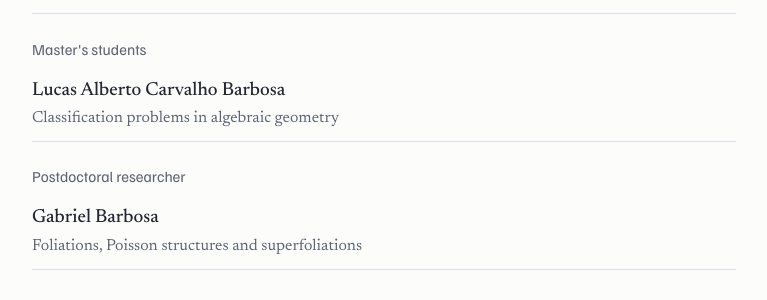
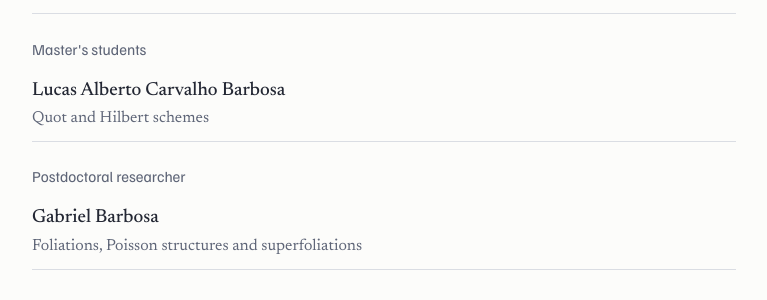
Before and after one commit to charlesalmd/charlesalmd.github.io, a Jekyll site: the page built from students/index.html, in a window 1280 px wide and 900 px high, scrolled down 728 px. Shown: the part 150-450 px from the top of the window, without its empty margins (48-815 px from the left). Built offline with Jekyll 4.4.1, drawn with Linux system fonts in a browser that asks for light colours.

Commit message:
Mestrado do Lucas: tema Esquemas Quot e de Hilbert
Co-Authored-By: Claude Sonnet 5.5 <noreply@anthropic.com>

```diff
--- a/_data/students.yml
+++ b/_data/students.yml
@@ -28,8 +28,8 @@ current:
       role: "coorientador"
   masters:
     - name: "Lucas Alberto Carvalho Barbosa"   # "Lucas Alberto" no Lattes; mesmo aluno da IC de 2023/2024
-      topic: "Problemas de classificação em geometria algébrica"
-      topic_en: "Classification problems in algebraic geometry"   # EN: tradução, revisar
+      topic: "Esquemas Quot e de Hilbert"
+      topic_en: "Quot and Hilbert schemes"   # EN: tradução, revisar
       since: 2025
 
 completed:
```
